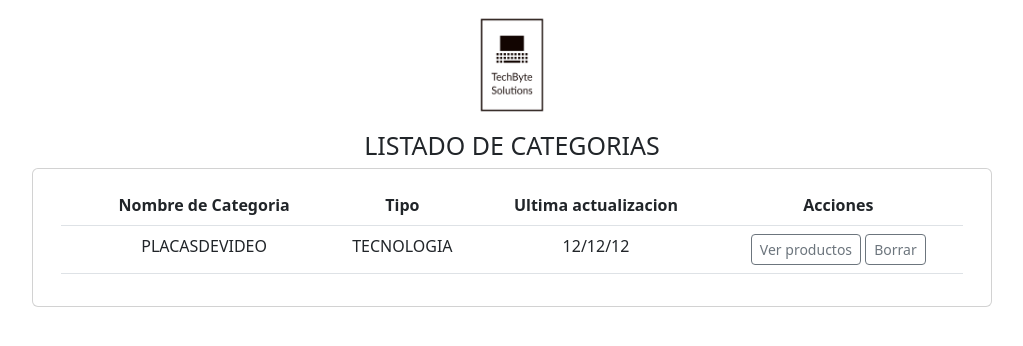
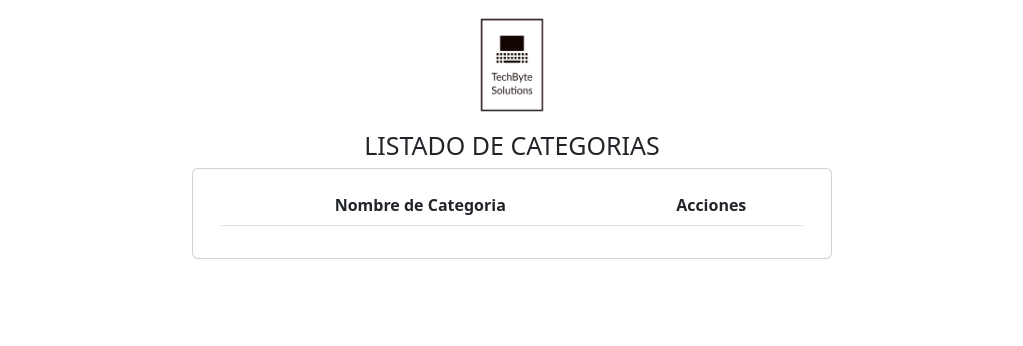
Before and after one commit to Sebs5384/uni-repository, a PHP site: page /backend/views/lista-categorias.html in a window 1280 px wide. Shown: the part 95-441 px from the top of the page, without its empty margins (128-1151 px from the left). Run offline with PHP 8.4, Linux system fonts and the light colour scheme; lists and menus that the app fills with data are empty; some libraries are stand-ins or nearby versions.

Commit message:
Actualiza lista-categorias
Esto actualiza el HTML donde se van a empezar albergar el listado de categorias(tablas)

```diff
--- a/MIPROYECTO/assets/css/styles.css
+++ b/MIPROYECTO/assets/css/styles.css
@@ -17,7 +17,7 @@ body {
 }
 
 #carta-lista-categorias {
-  width: 60rem;
+  width: 40rem;
 }
 
 #carta-formulario {
--- a/MIPROYECTO/backend/views/lista-categorias.html
+++ b/MIPROYECTO/backend/views/lista-categorias.html
@@ -27,25 +27,11 @@
             <table class="table table-hover" id="table-categorias">
               <thead>
                 <tr>
-                  <th scope="col"></th>
                   <th scope="col">Nombre de Categoria</th>
-                  <th scope="col">Tipo</th>
-                  <th scope="col">Ultima actualizacion</th>
                   <th scope="col">Acciones</th>
                 </tr>
               </thead>
-              <tbody>
-                <tr>
-                  <th scope="row"></th>
-                  <td>PLACASDEVIDEO</td>
-                  <td>TECNOLOGIA</td>
-                  <td>12/12/12</td>
-                  <td>
-                    <button class="btn btn-outline-secondary btn-sm">Ver productos</button>
-                    <button class="btn btn-outline-secondary btn-sm">Borrar</button>
-                  </td>
-                </tr>
-              </tbody>
+              <tbody id="table-body"></tbody>
             </table>
           </div>
         </div>
```
